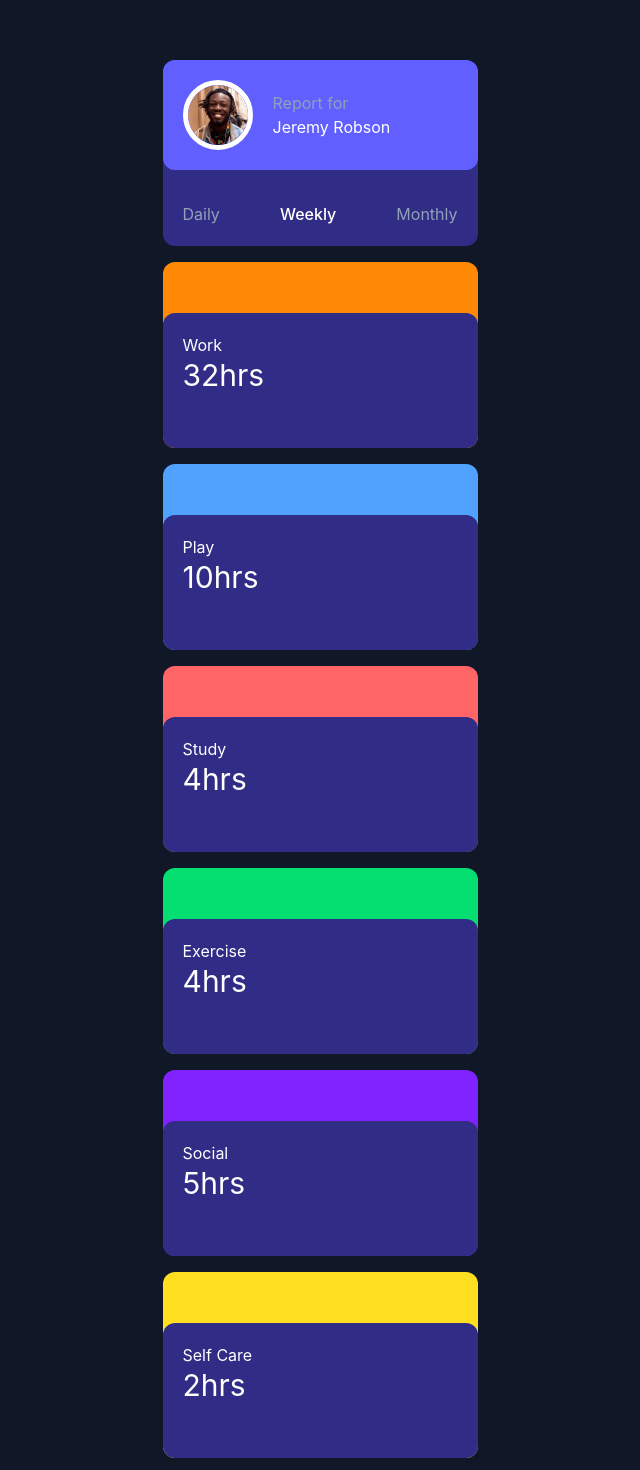
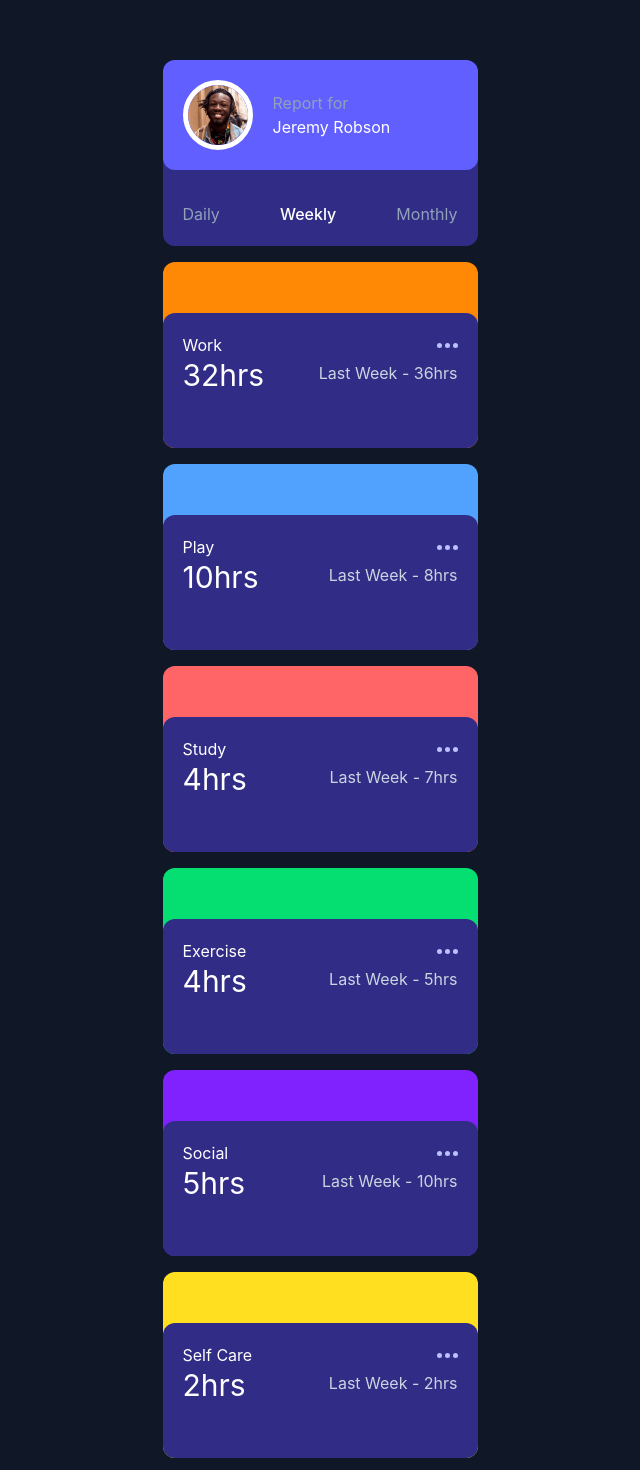
Before and after one commit to JoshuaM04/Time-Tracking-Dashboard, a React (Vite) app in the folder time-tracking-dashboard/: page / in a window 1280 px wide. Shown: the top 1470 px of the page, without its empty margins (320-960 px from the left). Built offline with nearby package versions, Linux system fonts and the light colour scheme.

Commit message:
Adjusted the layout of the boxes to contain another contain which will house a drop-down button and extra information about time.

```diff
--- a/time-tracking-dashboard/src/App.jsx
+++ b/time-tracking-dashboard/src/App.jsx
@@ -1,4 +1,5 @@
 import portrait from './assets/images/image-jeremy.png';
+import btnIcon from './assets/images/icon-ellipsis.svg';
 
 export default function Dashboard() {
   return (
@@ -20,9 +21,15 @@ export default function Dashboard() {
         </div>
 
         <section className="bg-orange-400 rounded-xl flex items-end">
-          <div className="box bg-indigo-900 rounded-xl p-[20px] text-white w-full min-h-[135px]">
+          <div className="flex justify-between box bg-indigo-900 rounded-xl p-[20px] text-white w-full min-h-[135px]">
+            <div>
               <h2>Work</h2>
               <p className="text-3xl">32hrs</p>
+            </div>
+            <div className="flex flex-col items-end gap-1">
+              <button className="min-h-[24px]"><img src={btnIcon} /></button>
+              <p className="text-slate-300">Last Week - 36hrs</p>
+            </div>
 
             <span aria-hidden="true" hidden="true">
               5hrs  daily
@@ -36,9 +43,15 @@ export default function Dashboard() {
         </section>
 
         <section className="bg-blue-400 rounded-xl flex items-end">
-          <div className="box bg-indigo-900 rounded-xl p-[20px] text-white w-full min-h-[135px]">
+          <div className="flex justify-between box bg-indigo-900 rounded-xl p-[20px] text-white w-full min-h-[135px]">
+            <div>
               <h2>Play</h2>
               <p className="text-3xl">10hrs</p>
+            </div>
+            <div className="flex flex-col items-end gap-1">
+              <button className="min-h-[24px]"><img src={btnIcon} /></button>
+              <p className="text-slate-300">Last Week - 8hrs</p>
+            </div>
 
             <span aria-hidden="true" hidden="true">
               1hr  daily
@@ -52,9 +65,15 @@ export default function Dashboard() {
         </section>
 
         <section className="bg-red-400 rounded-xl flex items-end">
-          <div className="box bg-indigo-900 rounded-xl p-[20px] text-white w-full min-h-[135px]">
+          <div className="flex justify-between box bg-indigo-900 rounded-xl p-[20px] text-white w-full min-h-[135px]">
+            <div>
               <h2>Study</h2>
               <p className="text-3xl">4hrs</p>
+            </div>
+            <div className="flex flex-col items-end gap-1">
+              <button className="min-h-[24px]"><img src={btnIcon} /></button>
+              <p className="text-slate-300">Last Week - 7hrs</p>
+            </div>
 
             <span aria-hidden="true" hidden="true">
               0hrs  daily
@@ -68,9 +87,15 @@ export default function Dashboard() {
         </section>
 
         <section className="bg-green-400 rounded-xl flex items-end">
-          <div className="box bg-indigo-900 rounded-xl p-[20px] text-white w-full min-h-[135px]">
+          <div className="flex justify-between box bg-indigo-900 rounded-xl p-[20px] text-white w-full min-h-[135px]">
+            <div>
               <h2>Exercise</h2>
               <p className="text-3xl">4hrs</p>
+            </div>
+            <div className="flex flex-col items-end gap-1">
+              <button className="min-h-[24px]"><img src={btnIcon} /></button>
+              <p className="text-slate-300">Last Week - 5hrs</p>
+            </div>
 
             <span aria-hidden="true" hidden="true">
               1hr  daily
@@ -84,9 +109,15 @@ export default function Dashboard() {
         </section>
 
         <section className="bg-violet-600 rounded-xl flex items-end">
-          <div className="box bg-indigo-900 rounded-xl p-[20px] text-white w-full min-h-[135px]">
+          <div className="flex justify-between box bg-indigo-900 rounded-xl p-[20px] text-white w-full min-h-[135px]">
+            <div>
               <h2>Social</h2>
               <p className="text-3xl">5hrs</p>
+            </div>
+            <div className="flex flex-col items-end gap-1">
+              <button className="min-h-[24px]"><img src={btnIcon} /></button>
+              <p className="text-slate-300">Last Week - 10hrs</p>
+            </div>
 
             <span aria-hidden="true" hidden="true">
               1hr  daily
@@ -100,9 +131,15 @@ export default function Dashboard() {
         </section>
 
         <section className="bg-yellow-300 rounded-xl flex items-end">
-          <div className="box bg-indigo-900 rounded-xl p-[20px] text-white w-full min-h-[135px]">
+          <div className="flex justify-between box bg-indigo-900 rounded-xl p-[20px] text-white w-full min-h-[135px]">
+            <div>
               <h2>Self Care</h2>
               <p className="text-3xl">2hrs</p>
+            </div>
+            <div className="flex flex-col items-end gap-1">
+              <button className="min-h-[24px]"><img src={btnIcon} /></button>
+              <p className="text-slate-300">Last Week - 2hrs</p>
+            </div>
 
             <span aria-hidden="true" hidden="true">
               0hrs  daily
```
Lines whose indentation alone changed are shown as unchanged.
